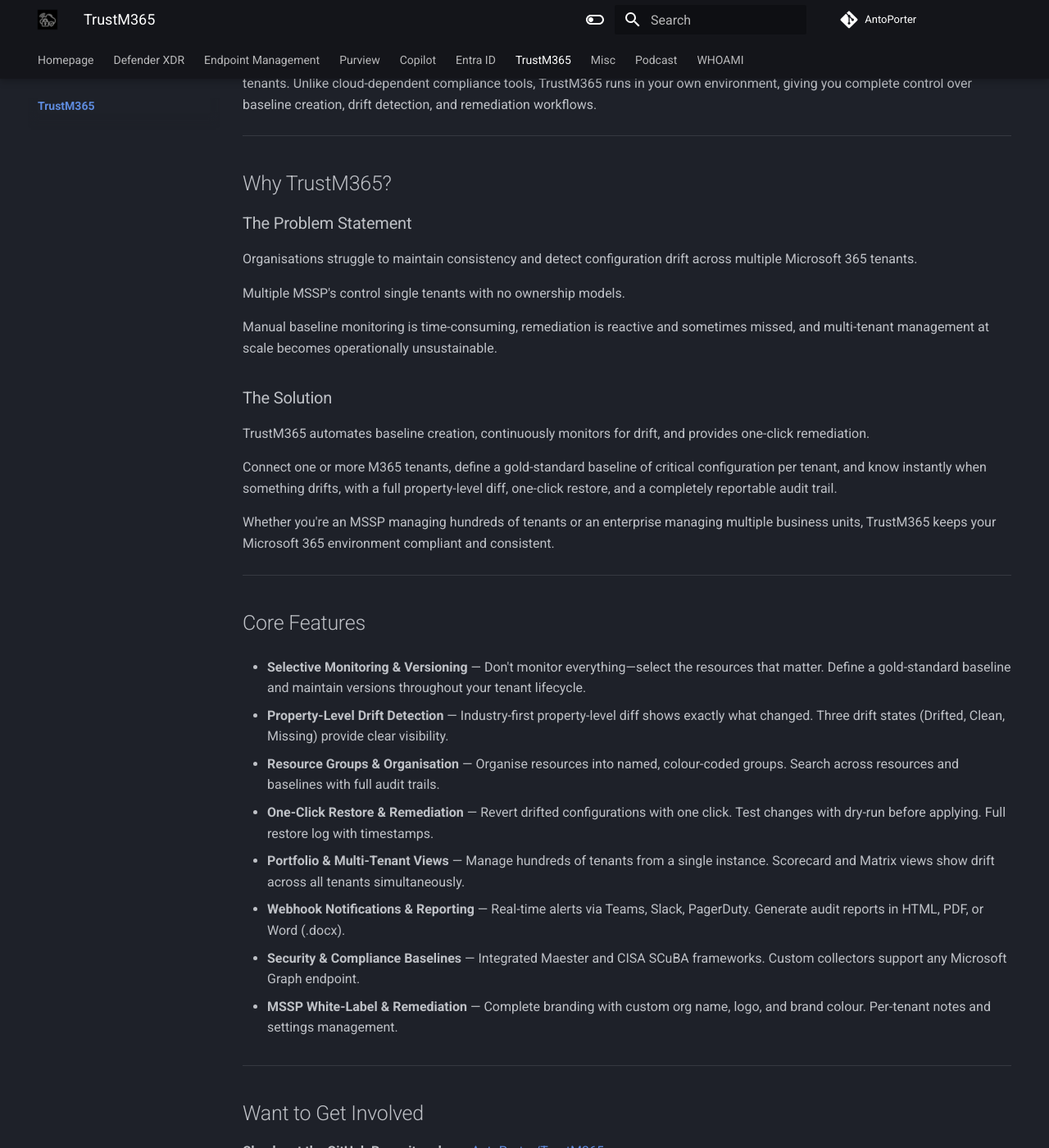
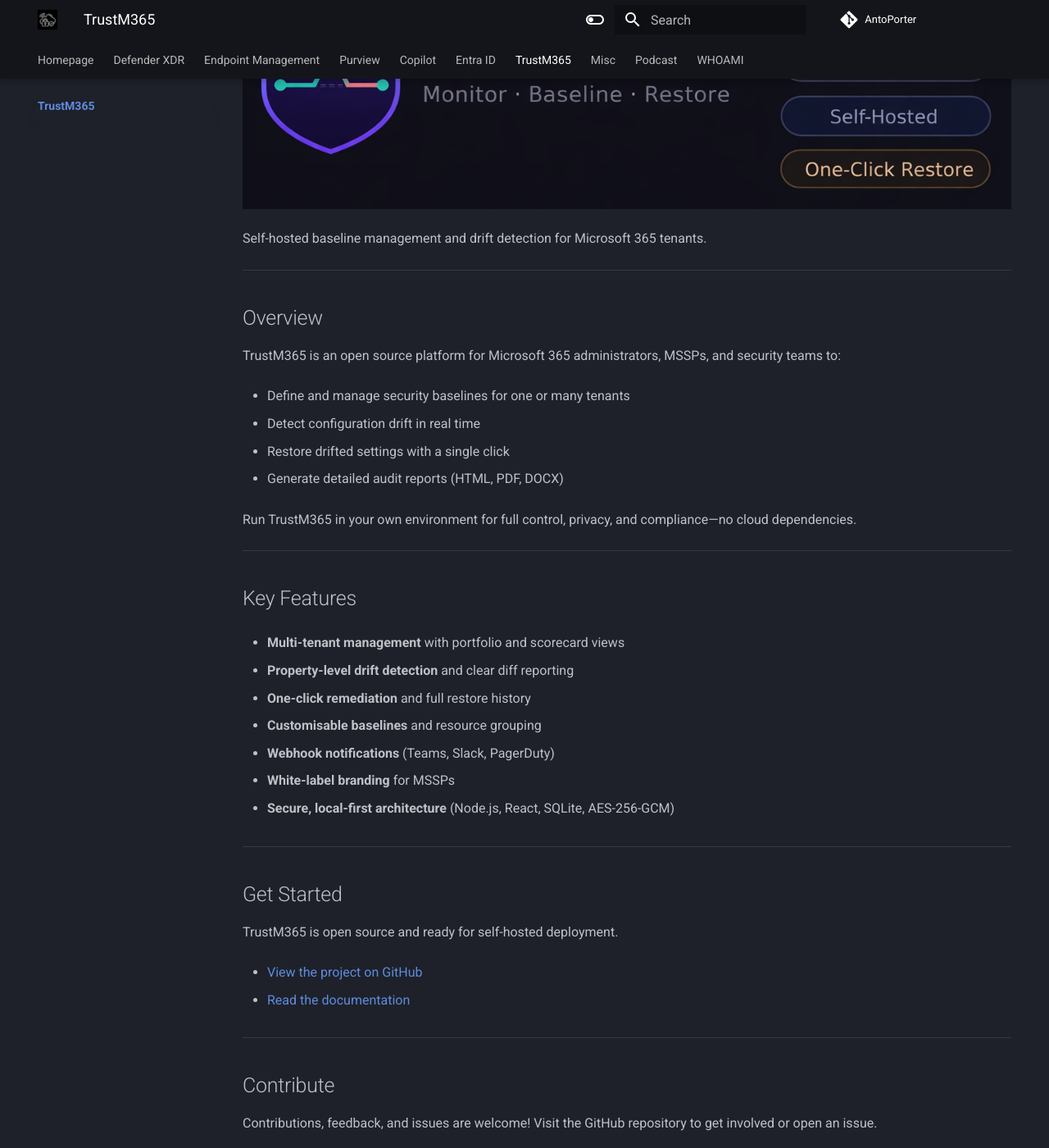
Before and after one commit to AntoPorter/antoporter.github.io, an MkDocs documentation site: the page built from docs/trustm365/index.md, in a window 1280 px wide and 1400 px high, scrolled down 374 px. Shown: the whole window at 82% size. Built offline with MkDocs 1.6.1 and Material for MkDocs 9.7.7, drawn with Linux system fonts in a browser that asks for light colours; comment, search, counter and statistics services are not loaded; some of the changed text lies outside the part shown.

Commit message:
TrustM365

```diff
--- a/docs/trustm365/index.md
+++ b/docs/trustm365/index.md
@@ -1,60 +1,63 @@
-# TrustM365: Monitor. Baseline. Restore.
 
-**Self-hosted baseline management and drift detection for Microsoft 365**
+# TrustM365
 
-> TrustM365 empowers MSSPs, Microsoft 365 admins, and security architects with complete control over tenant baseline management, real-time drift detection, and one-click remediation in a locally-deployed environment.
+**Monitor. Baseline. Restore.**
+
+![trustm365-banner.png](./trustm365-banner.png)
+
+Self-hosted baseline management and drift detection for Microsoft 365 tenants.
 
 ---
 
-## What is TrustM365?
+## Overview
 
-TrustM365 is a self-hosted, local-instance platform designed to establish and maintain security baselines across Microsoft 365 tenants. Unlike cloud-dependent compliance tools, TrustM365 runs in your own environment, giving you complete control over baseline creation, drift detection, and remediation workflows.
+TrustM365 is an open source platform for Microsoft 365 administrators, MSSPs, and security teams to:
+
+- Define and manage security baselines for one or many tenants
+
+- Detect configuration drift in real time
+
+- Restore drifted settings with a single click
+
+- Generate detailed audit reports (HTML, PDF, DOCX)
+
+Run TrustM365 in your own environment for full control, privacy, and compliance—no cloud dependencies.
 
 ---
 
-## Why TrustM365?
+## Key Features
 
-### The Problem Statement
+- **Multi-tenant management** with portfolio and scorecard views
 
-Organisations struggle to maintain consistency and detect configuration drift across multiple Microsoft 365 tenants.
+- **Property-level drift detection** and clear diff reporting
 
-Multiple MSSP's control single tenants with no ownership models.
+- **One-click remediation** and full restore history
 
-Manual baseline monitoring is time-consuming, remediation is reactive and sometimes missed, and multi-tenant management at scale becomes operationally unsustainable.
+- **Customisable baselines** and resource grouping
 
-### The Solution
+- **Webhook notifications** (Teams, Slack, PagerDuty)
 
-TrustM365 automates baseline creation, continuously monitors for drift, and provides one-click remediation.
+- **White-label branding** for MSSPs
 
-Connect one or more M365 tenants, define a gold-standard baseline of critical configuration per tenant, and know instantly when something drifts, with a full property-level diff, one-click restore, and a completely reportable audit trail.
+- **Secure, local-first architecture** (Node.js, React, SQLite, AES-256-GCM)
 
-Whether you're an MSSP managing hundreds of tenants or an enterprise managing multiple business units, TrustM365 keeps your Microsoft 365 environment compliant and consistent.
 
 ---
 
-## Core Features
+## Get Started
 
-- **Selective Monitoring & Versioning** — Don't monitor everything—select the resources that matter. Define a gold-standard baseline and maintain versions throughout your tenant lifecycle.
+TrustM365 is open source and ready for self-hosted deployment.
 
-- **Property-Level Drift Detection** — Industry-first property-level diff shows exactly what changed. Three drift states (Drifted, Clean, Missing) provide clear visibility.
+- [View the project on GitHub](https://github.com/AntoPorter/TrustM365)
 
-- **Resource Groups & Organisation** — Organise resources into named, colour-coded groups. Search across resources and baselines with full audit trails.
+- [Read the documentation](https://github.com/AntoPorter/TrustM365/blob/main/docs/guides)
 
-- **One-Click Restore & Remediation** — Revert drifted configurations with one click. Test changes with dry-run before applying. Full restore log with timestamps.
-
-- **Portfolio & Multi-Tenant Views** — Manage hundreds of tenants from a single instance. Scorecard and Matrix views show drift across all tenants simultaneously.
-
-- **Webhook Notifications & Reporting** — Real-time alerts via Teams, Slack, PagerDuty. Generate audit reports in HTML, PDF, or Word (.docx).
-
-- **Security & Compliance Baselines** — Integrated Maester and CISA SCuBA frameworks. Custom collectors support any Microsoft Graph endpoint.
-
-- **MSSP White-Label & Remediation** — Complete branding with custom org name, logo, and brand colour. Per-tenant notes and settings management.
 
 ---
 
-## Want to Get Involved
+## Contribute
 
-**Check out the GitHub Repository here:** [AntoPorter/TrustM365](https://github.com/AntoPorter/TrustM365)
+Contributions, feedback, and issues are welcome! Visit the GitHub repository to get involved or open an issue.
 
 ---
 
```
Also changed, not shown: docs/trustm365/trustm365-banner.png (added).
